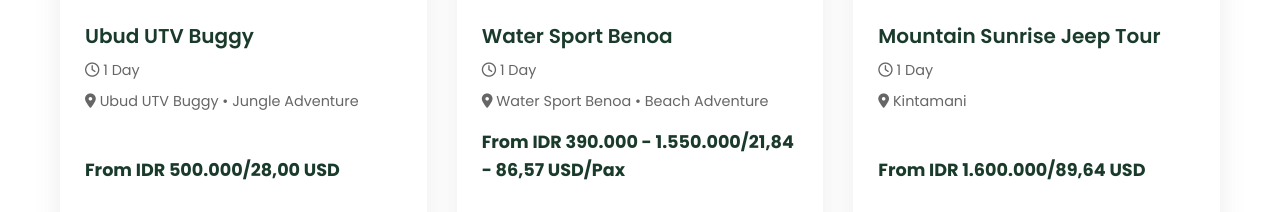
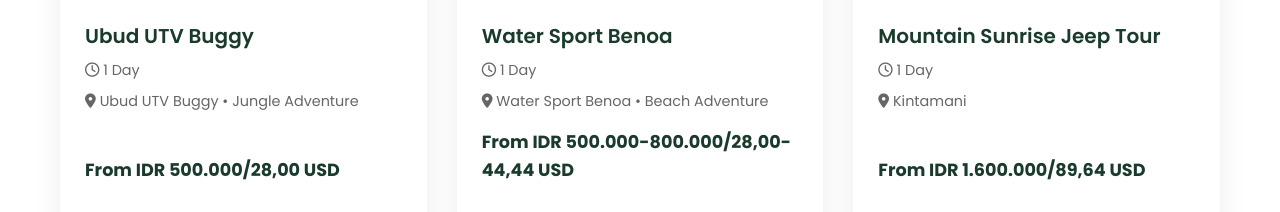
Before and after one commit to NotFound-402/ALbaliTour, a React (Vite) app: page / in a window 1280 px wide. Shown: the part 2368-2580 px from the top of the page. Built offline with nearby package versions, Linux system fonts and the light colour scheme; no server answers.

Commit message:
update water

```diff
--- a/src/data/data.js
+++ b/src/data/data.js
@@ -79,7 +79,7 @@ export const toursData = [
     title: "Water Sport Benoa",
     duration: "1 Day",
     route: "Water Sport Benoa • Beach Adventure",
-    price: "390.000 - 1.550.000/21,84 - 86,57 USD/Pax",
+    price: "500.000-800.000/28,00-44,44 USD",
     description: "Flexible watersport options at Benoa Beach — parasailing, jet ski, banana boat and more for all ages.",
     image: "https://media-cdn.tripadvisor.com/media/attractions-splice-spp-720x480/11/7b/ba/9b.jpg",
     bestSeller: false,
```
